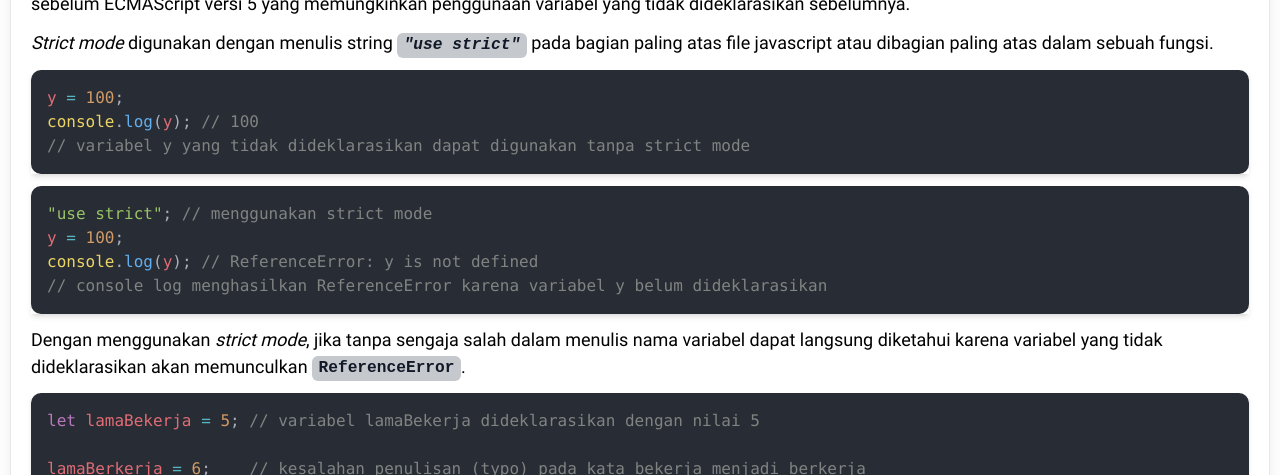
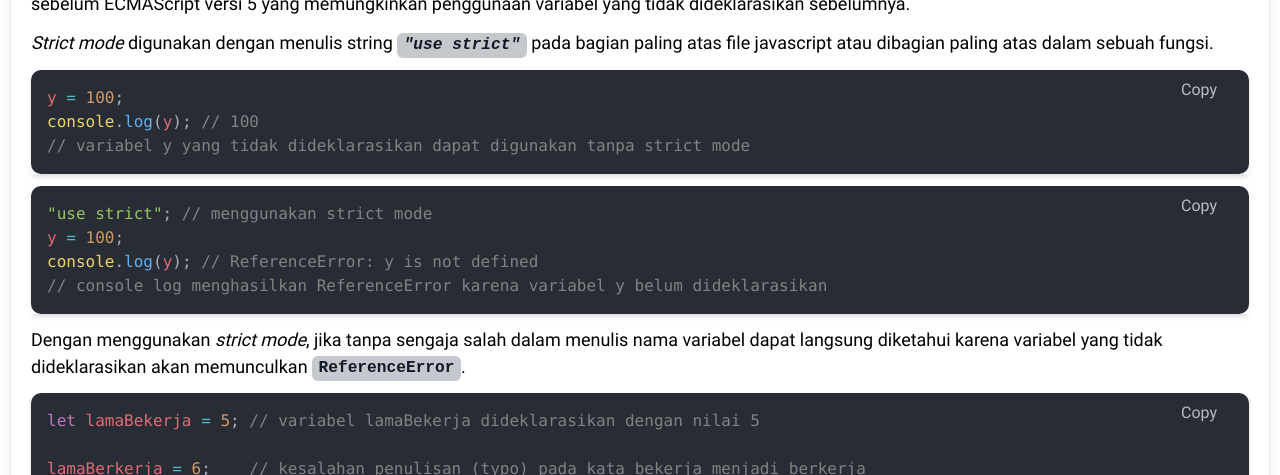
Before and after one commit to navetacandra/bellshade-website, a React (Create React App) app: page /javascript/basic/strict-mode in a window 1280 px wide. Shown: the part 155-630 px from the top of the page. Built offline with nearby package versions, Linux system fonts and the light colour scheme.

Commit message:
add copy button in syntax highlighter

```diff
--- a/src/components/SyntaxHighlighter.jsx
+++ b/src/components/SyntaxHighlighter.jsx
@@ -1,5 +1,86 @@
 import React from 'react'
+import { find_first, find_last } from '../Function';
 import LineCode from './LineCode'
+import highlight_color from '../data-json/highlight-color.json'
+
+function extractText(text) {
+    let elem = text.split('] #').map((val, i) => {
+        val = text.split('] #').length < 2
+            ? val.slice(1)
+            : i < 1
+                ? val.slice(1) + ']'
+                : i === (text.split('] #').length - 1)
+                    ? val
+                    : val + ']';
+        let color_name = val.slice(0, find_first(val, '['));
+        let is_err_wv = color_name.includes('err_wv_');
+        let filter_color = highlight_color.filter(color => color.name === (is_err_wv ? color_name.replace('err_wv_', '') : color_name))[0] || { name: '', color: '#fff' };
+        let _text_ = val.slice(find_first(val, '['))
+        let loc = find_last(_text_, ']')
+        _text_ = `${_text_.slice(1, loc - _text_.length)}${_text_.slice(loc + 2)}`
+        return {
+            color: filter_color.color,
+            text: _text_,
+            err_wavy: is_err_wv
+        }
+    });
+
+    return elem.map(v => v.text).join('');
+}
+
+function ClipboardCopier({ text }) {
+    function copyToClipboard(textToCopy, resolve, reject) {
+        // navigator clipboard api needs a secure context (https)
+        if (navigator.clipboard && window.isSecureContext) {
+            // navigator clipboard api method'
+            return navigator.clipboard.writeText(textToCopy)
+                .then(() => resolve())
+                .catch(() => reject());
+        } else {
+            // text area method
+            let textArea = document.createElement("textarea");
+            textArea.value = textToCopy;
+            // make the textarea out of viewport
+            textArea.style.position = "fixed";
+            textArea.style.left = "-999999px";
+            textArea.style.top = "-999999px";
+            document.body.appendChild(textArea);
+            textArea.focus();
+            textArea.select();
+            return new Promise((res, rej) => {
+                // here the magic happens
+                document.execCommand('copy') ? resolve() : reject();
+                textArea.remove();
+            });
+        }
+    }
+
+    function handleClick(el) {
+        let parent = el.parentElement;
+        let btn = parent.querySelector('button');
+        copyToClipboard(text, () => {
+            btn.classList.remove('text-slate-50')
+            btn.classList.add('text-green-500')
+            setTimeout(() => {
+                btn.classList.remove('text-green-500')
+                btn.classList.add('text-slate-50')
+            }, 2000);
+        }, () => {
+            btn.classList.remove('text-slate-50')
+            btn.classList.add('text-red-500')
+            setTimeout(() => {
+                btn.classList.remove('text-red-500')
+                btn.classList.add('text-slate-50')
+            }, 2000);
+        })
+        // alert(navigator.clipboard)
+    }
+    return (
+        <button className='button absolute top-2 text-slate-50 right-8 opacity-70 hover:opacity-100' onClick={(el) => handleClick(el.target)}>
+            Copy
+        </button>
+    )
+}
 
 /**
  *
@@ -7,8 +88,10 @@ import LineCode from './LineCode'
  * @returns
  */
 function SyntaxHighlighter({ code = [] }) {
+    let text_code = code.map(t => extractText(t)).join('\n')
     return (
-        <div className="highlight border border-slate-200 my-3 shadow-md dark:shadow-xl">
+        <div className="relative highlight border border-slate-200 my-3 shadow-md dark:shadow-xl">
+            <ClipboardCopier text={text_code} />
             <pre><code>
                 {
                     typeof code === 'object' && !!code.length
--- a/src/components/ThemeSwitcher.jsx
+++ b/src/components/ThemeSwitcher.jsx
@@ -34,7 +34,6 @@ function ThemeSwitcher({ setTheme }) {
     }
 
     useEffect(() => {
-        console.log(dark);
         if (dark) {
             localStorage.setItem('color-theme', 'dark');
             setTheme('dark');
@@ -44,6 +43,7 @@ function ThemeSwitcher({ setTheme }) {
             setTheme('light');
             document.querySelector('html').classList.remove('dark');
         }
+        // eslint-disable-next-line react-hooks/exhaustive-deps
     }, [dark])
     return (
         <div className="fixed bottom-3 right-3 text-dark dark:text-slate-50">
--- a/src/data-json/javascript/003_operator.json
+++ b/src/data-json/javascript/003_operator.json
@@ -229,8 +229,8 @@
                 "#_[    }]",
                 "#_[};]",
                 "",
-                "#m[const ] #y[street ] #c[= ] #y[user] #_[.] #p[address] #_[?.] #p[street;]",
-                "#m[const ] #y[phone ] #c[= ] #y[user] #_[.] #y[contact] #_[?.] #p[phone;]",
+                "#m[const ] #y[street ] #c[= ] #y[user] #_[.] #p[address] #_[?.] #p[street] #_[;]",
+                "#m[const ] #y[phone ] #c[= ] #y[user] #_[.] #y[contact] #_[?.] #p[phone] #_[;]",
                 "",
                 "#cmt[// memanggil method dengan optional chaining]",
                 "#m[const ] #y[getName ] #c[= ] #y[user] #_[.] #p[name] #_[?.] #b[getName] #_[?.();]",
--- /dev/null
+++ b/src/font.css
@@ -0,0 +1,72 @@
+/* cyrillic-ext */
+@font-face {
+    font-family: "Roboto";
+    font-style: normal;
+    font-weight: 400;
+    font-display: swap;
+    src: url(./fonts/KFOmCnqEu92Fr1Mu72xKOzY.woff2) format("woff2");
+    unicode-range: U+0460-052F, U+1C80-1C88, U+20B4, U+2DE0-2DFF, U+A640-A69F,
+    U+FE2E-FE2F;
+}
+/* cyrillic */
+@font-face {
+    font-family: "Roboto";
+    font-style: normal;
+    font-weight: 400;
+    font-display: swap;
+    src: url(./fonts/KFOmCnqEu92Fr1Mu5mxKOzY.woff2) format("woff2");
+    unicode-range: U+0400-045F, U+0490-0491, U+04B0-04B1, U+2116;
+}
+/* greek-ext */
+@font-face {
+    font-family: "Roboto";
+    font-style: normal;
+    font-weight: 400;
+    font-display: swap;
+    src: url(./fonts/KFOmCnqEu92Fr1Mu7mxKOzY.woff2) format("woff2");
+    unicode-range: U+1F00-1FFF;
+}
+/* greek */
+@font-face {
+    font-family: "Roboto";
+    font-style: normal;
+    font-weight: 400;
+    font-display: swap;
+    src: url(./fonts/KFOmCnqEu92Fr1Mu4WxKOzY.woff2) format("woff2");
+    unicode-range: U+0370-03FF;
+}
+/* vietnamese */
+@font-face {
+    font-family: "Roboto";
+    font-style: normal;
+    font-weight: 400;
+    font-display: swap;
+    src: url(./fonts/KFOmCnqEu92Fr1Mu7WxKOzY.woff2) format("woff2");
+    unicode-range: U+0102-0103, U+0110-0111, U+0128-0129, U+0168-0169, U+01A0-01A1,
+    U+01AF-01B0, U+1EA0-1EF9, U+20AB;
+}
+/* latin-ext */
+@font-face {
+    font-family: "Roboto";
+    font-style: normal;
+    font-weight: 400;
+    font-display: swap;
+    src: url(./fonts/KFOmCnqEu92Fr1Mu7GxKOzY.woff2) format("woff2");
+    unicode-range: U+0100-024F, U+0259, U+1E00-1EFF, U+2020, U+20A0-20AB,
+    U+20AD-20CF, U+2113, U+2C60-2C7F, U+A720-A7FF;
+}
+/* latin */
+@font-face {
+    font-family: "Roboto";
+    font-style: normal;
+    font-weight: 400;
+    font-display: swap;
+    src: url(./fonts/KFOmCnqEu92Fr1Mu4mxK.woff2) format("woff2");
+    unicode-range: U+0000-00FF, U+0131, U+0152-0153, U+02BB-02BC, U+02C6, U+02DA,
+    U+02DC, U+2000-206F, U+2074, U+20AC, U+2122, U+2191, U+2193, U+2212, U+2215,
+    U+FEFF, U+FFFD;
+}
+
+body {
+    font-family: "Roboto", sans-serif !important;
+}
--- a/src/index.css
+++ b/src/index.css
@@ -1,79 +1,6 @@
 @tailwind base;
 @tailwind components;
 @tailwind utilities;
-
-/* cyrillic-ext */
-@font-face {
-  font-family: "Roboto";
-  font-style: normal;
-  font-weight: 400;
-  font-display: swap;
-  src: url(./fonts/KFOmCnqEu92Fr1Mu72xKOzY.woff2) format("woff2");
-  unicode-range: U+0460-052F, U+1C80-1C88, U+20B4, U+2DE0-2DFF, U+A640-A69F,
-    U+FE2E-FE2F;
-}
-/* cyrillic */
-@font-face {
-  font-family: "Roboto";
-  font-style: normal;
-  font-weight: 400;
-  font-display: swap;
-  src: url(./fonts/KFOmCnqEu92Fr1Mu5mxKOzY.woff2) format("woff2");
-  unicode-range: U+0400-045F, U+0490-0491, U+04B0-04B1, U+2116;
-}
-/* greek-ext */
-@font-face {
-  font-family: "Roboto";
-  font-style: normal;
-  font-weight: 400;
-  font-display: swap;
-  src: url(./fonts/KFOmCnqEu92Fr1Mu7mxKOzY.woff2) format("woff2");
-  unicode-range: U+1F00-1FFF;
-}
-/* greek */
-@font-face {
-  font-family: "Roboto";
-  font-style: normal;
-  font-weight: 400;
-  font-display: swap;
-  src: url(./fonts/KFOmCnqEu92Fr1Mu4WxKOzY.woff2) format("woff2");
-  unicode-range: U+0370-03FF;
-}
-/* vietnamese */
-@font-face {
-  font-family: "Roboto";
-  font-style: normal;
-  font-weight: 400;
-  font-display: swap;
-  src: url(./fonts/KFOmCnqEu92Fr1Mu7WxKOzY.woff2) format("woff2");
-  unicode-range: U+0102-0103, U+0110-0111, U+0128-0129, U+0168-0169, U+01A0-01A1,
-    U+01AF-01B0, U+1EA0-1EF9, U+20AB;
-}
-/* latin-ext */
-@font-face {
-  font-family: "Roboto";
-  font-style: normal;
-  font-weight: 400;
-  font-display: swap;
-  src: url(./fonts/KFOmCnqEu92Fr1Mu7GxKOzY.woff2) format("woff2");
-  unicode-range: U+0100-024F, U+0259, U+1E00-1EFF, U+2020, U+20A0-20AB,
-    U+20AD-20CF, U+2113, U+2C60-2C7F, U+A720-A7FF;
-}
-/* latin */
-@font-face {
-  font-family: "Roboto";
-  font-style: normal;
-  font-weight: 400;
-  font-display: swap;
-  src: url(./fonts/KFOmCnqEu92Fr1Mu4mxK.woff2) format("woff2");
-  unicode-range: U+0000-00FF, U+0131, U+0152-0153, U+02BB-02BC, U+02C6, U+02DA,
-    U+02DC, U+2000-206F, U+2074, U+20AC, U+2122, U+2191, U+2193, U+2212, U+2215,
-    U+FEFF, U+FFFD;
-}
-
-body {
-  font-family: "Roboto", sans-serif !important;
-}
 
 body::-webkit-scrollbar {
   width: 0.5em;
@@ -106,10 +33,6 @@ body::-webkit-scrollbar-thumb {
     @apply my-3 block text-2xl font-bold text-dark dark:text-slate-50;
   }
 
-  .section_text {
-    @apply my-3 font-normal dark:text-slate-200;
-    font-size: 1.125rem;
-  }
 
   .mark-text {
     @apply text-dark dark:text-slate-200;
@@ -120,6 +43,19 @@ body::-webkit-scrollbar-thumb {
     font-family: monospace;
     font-weight: 800;
   }
+}
+
+.section_text {
+  font-size: 1.125rem;
+  margin-top: .75rem;
+  margin-bottom: .75rem;
+  font-weight: 400;
+  color: #000000;
+}
+
+.dark .section_text {
+  --tw-text-opacity: 1;
+  color: rgb(226 232 240 / var(--tw-text-opacity));
 }
 
 .highlight {
@@ -163,34 +99,6 @@ body::-webkit-scrollbar-thumb {
   border-radius: 10px;
 }
 
-.highlight .comment {
-  color: #6272a4;
-}
-
-.highlight .yellow {
-  color: #f1fa8c;
-}
-
-.highlight .pink {
-  color: #ff79c6;
-}
-
-.highlight .green {
-  color: #50fa7b;
-}
-
-.highlight .blue {
-  color: #8be9fd;
-}
-
-.highlight .purple {
-  color: #bd93f9;
-}
-
-.highlight ._ {
-  color: #fff;
-}
-
 .note-text p {
   margin-top: calc(20% / 25);
   margin-bottom: calc(20% / 25);
--- a/src/index.js
+++ b/src/index.js
@@ -1,5 +1,6 @@
 import React from 'react';
 import ReactDOM from 'react-dom/client';
+import './font.css';
 import './index.css';
 import App from './app';
 import reportWebVitals from './reportWebVitals';
```
Also changed, not shown: 1 other file (tests, documents, lock files or other folders).
